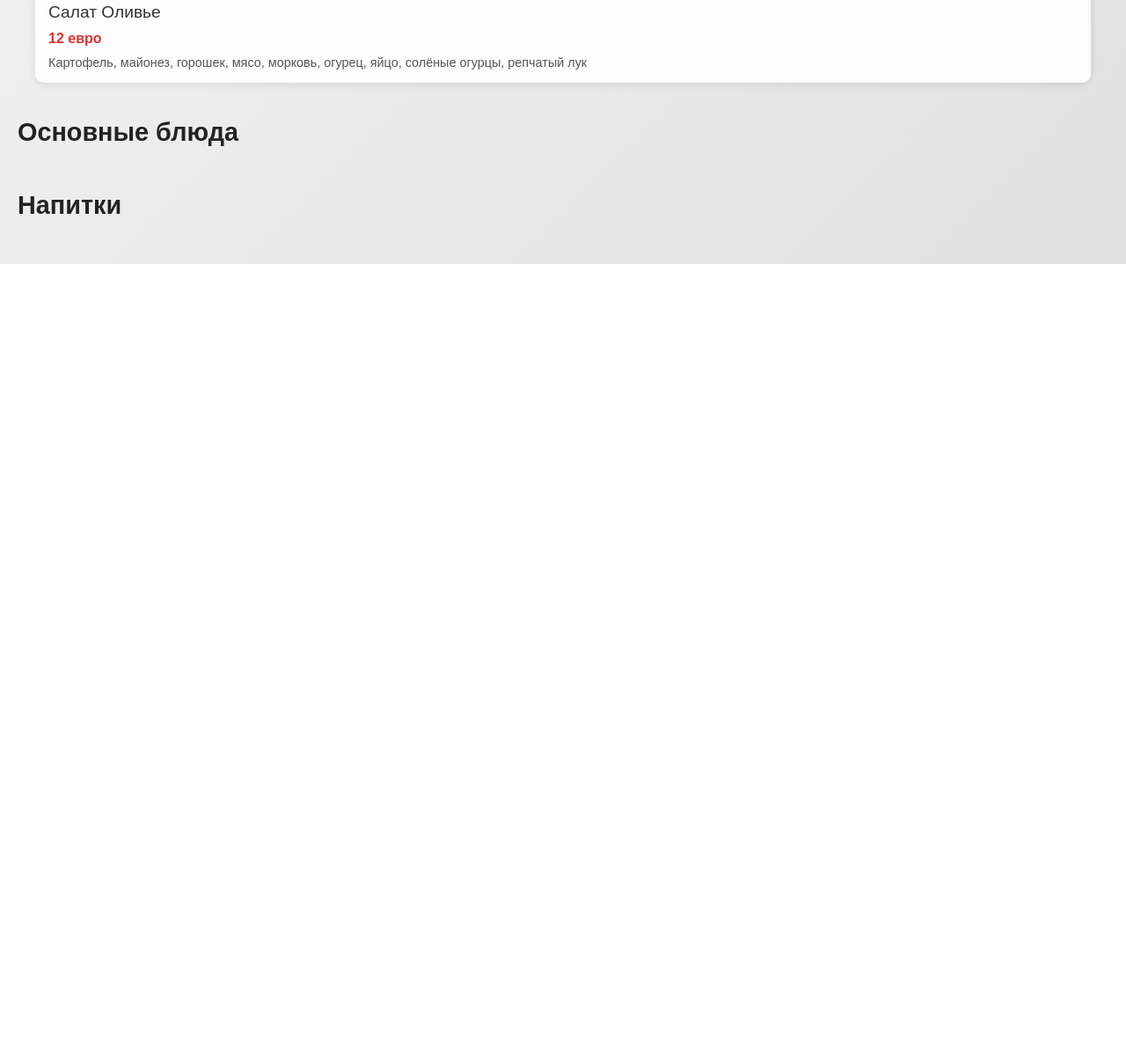
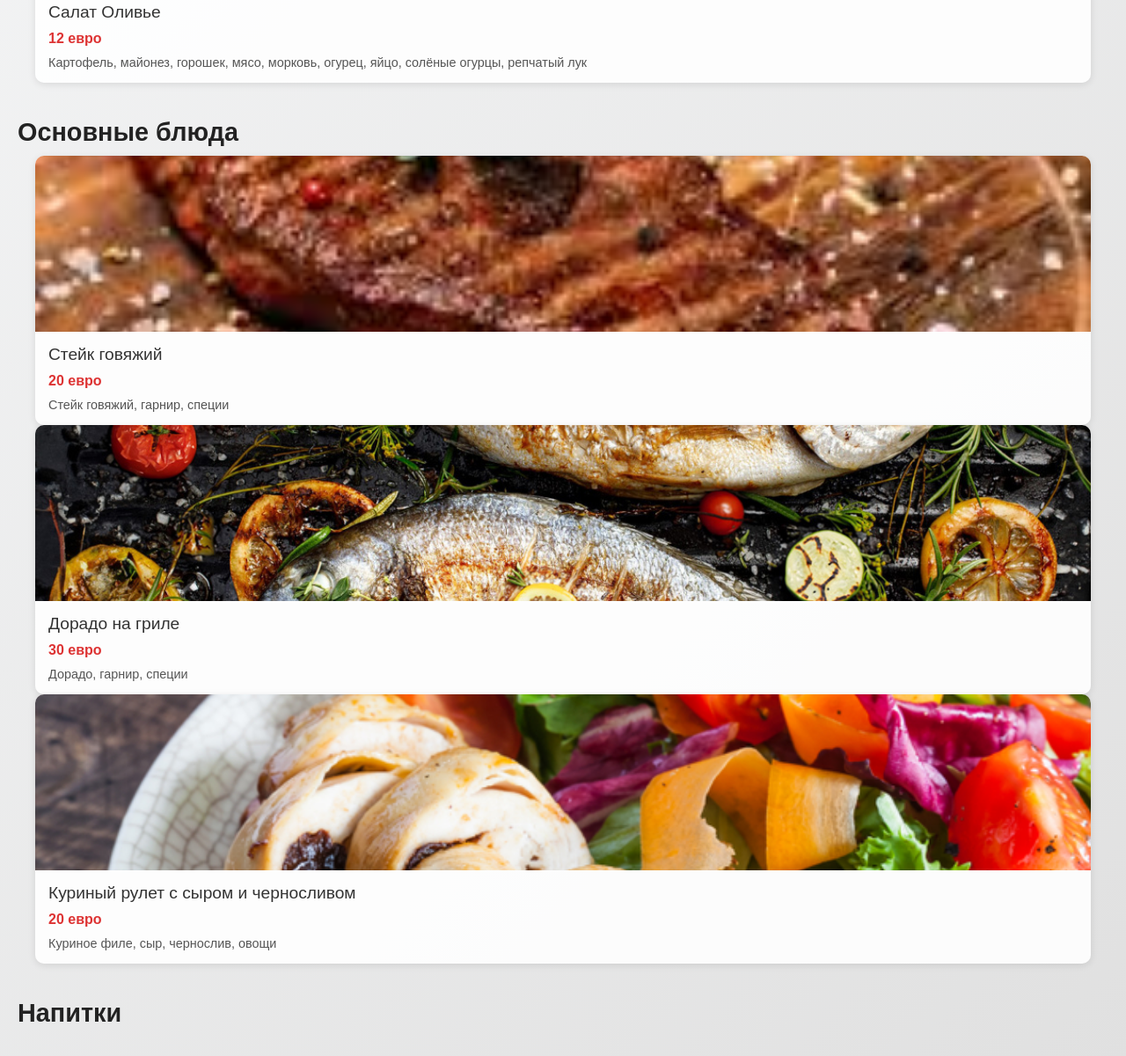
Before and after one commit to Denis-Shev777/Cafe-Menu1, a plain HTML site: page index.html in a window 1280 px wide. Shown: the part 974-2174 px from the top of the page at 88% size. Before the commit the page ends 1274 px from the top, so only its background shows below. Drawn offline with Linux system fonts and the light colour scheme.

Commit message:
Update index.html

```diff
--- a/index.html
+++ b/index.html
@@ -164,7 +164,39 @@
 <h2>Основные блюда</h2>
 <div class="menu" id="main-dishes">
   <div class="category">
-    <!-- Добавьте сюда блюда для основных -->
+    <!-- Блюдо 1 -->
+    <div class="dish">
+      <img src="images/Стейк.jpg" alt="Стейк говяжий" />
+      <div class="dish-info">
+        <div class="dish-title">Стейк говяжий</div>
+        <div class="dish-price">20 евро</div>
+        <div class="dish-ingredients">
+          Стейк говяжий, гарнир, специи
+        </div>
+      </div>
+    </div>
+    <!-- Блюдо 2 -->
+    <div class="dish">
+      <img src="images/Дорадо гриль.jpg" alt="Дорадо" />
+      <div class="dish-info">
+        <div class="dish-title">Дорадо на гриле</div>
+        <div class="dish-price">30 евро</div>
+        <div class="dish-ingredients">
+          Дорадо, гарнир, специи
+        </div>
+      </div>
+    </div>
+    <!-- Блюдо 3 -->
+    <div class="dish">
+      <img src="images/Курица.jpg" alt="Курица" />
+      <div class="dish-info">
+        <div class="dish-title">Куриный рулет с сыром и черносливом</div>
+        <div class="dish-price">20 евро</div>
+        <div class="dish-ingredients">
+          Куриное филе, сыр, чернослив, овощи
+        </div>
+      </div>
+    </div>
   </div>
 </div>
 
```
